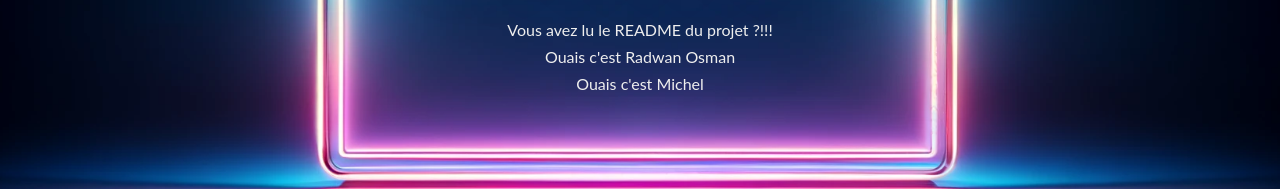
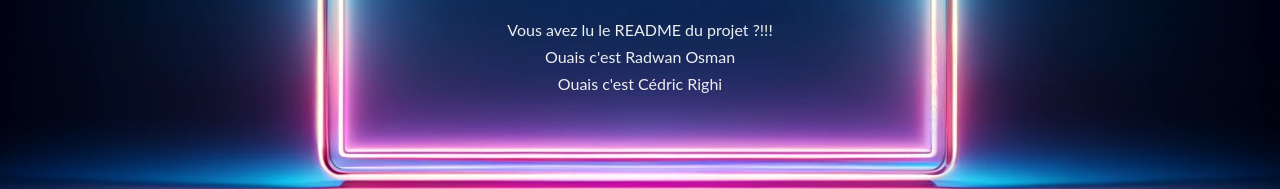
Before and after one commit to WildCodeSchool-2024-09/toulouse-p2-cinewild, a React (Vite) app in the folder client/: page / in a window 1280 px wide. Shown: the part 414-603 px from the top of the page. Built offline with nearby package versions, Linux system fonts and the light colour scheme.

Commit message:
fix: correct my name

```diff
--- a/client/src/App.tsx
+++ b/client/src/App.tsx
@@ -42,7 +42,7 @@ function App() {
         </hgroup>
         <p>Vous avez lu le README du projet ?!!!</p>
         <p>Ouais c'est Radwan Osman</p>
-        <p>Ouais c'est Michel</p>
+        <p>Ouais c'est Cédric Righi</p>
       </main>
 
       <footer>
```
